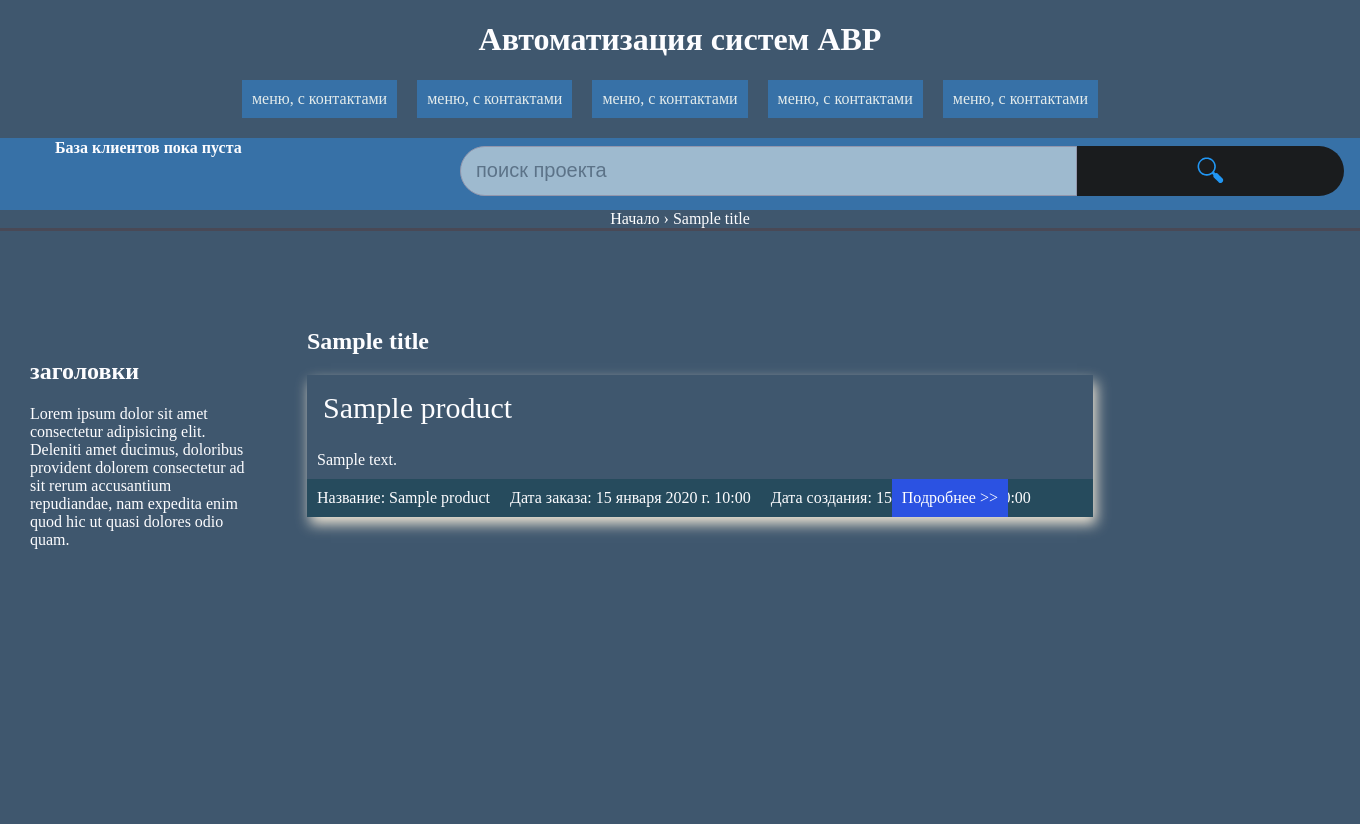
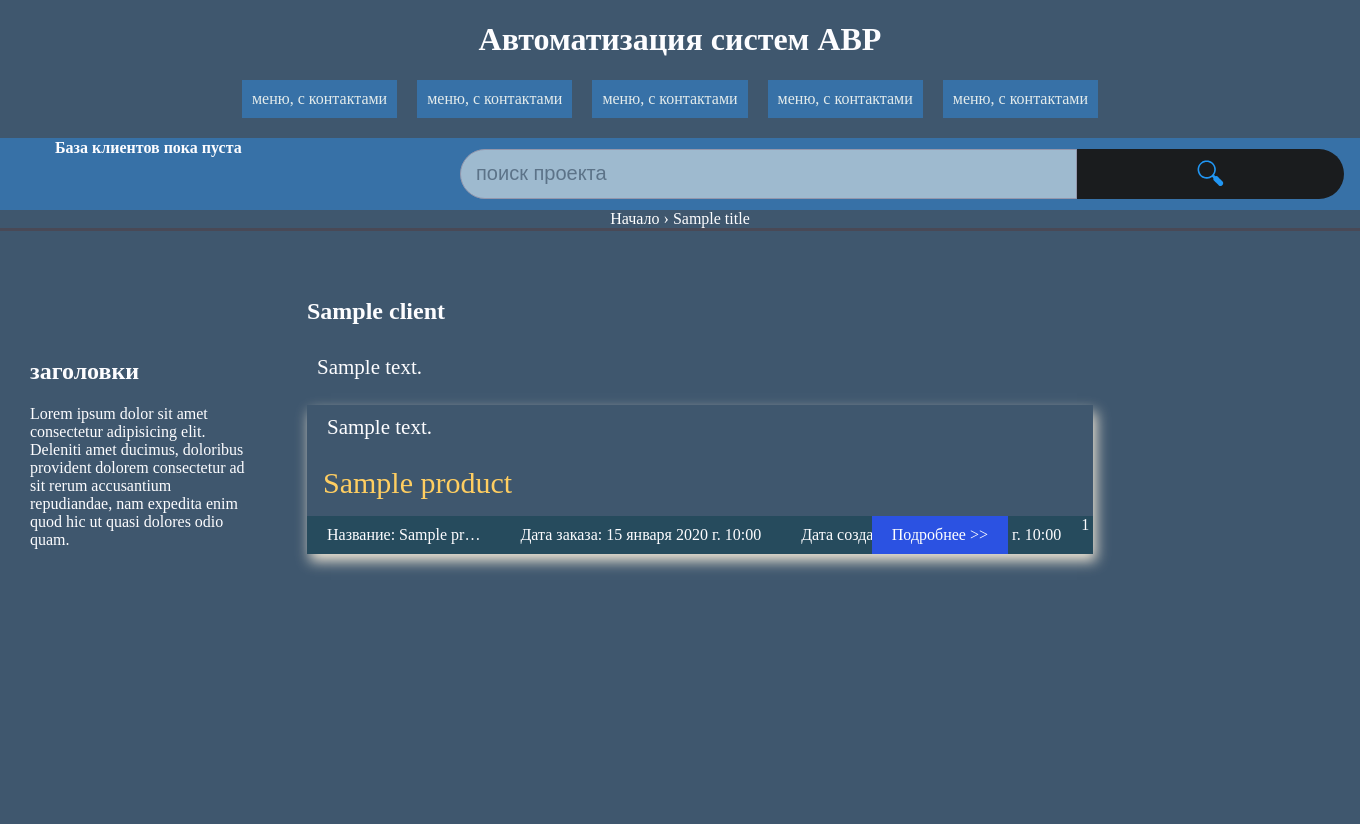
Before and after one commit to vikneo/Algorithm-for-AVR-systems, a Django app: template system_avr/templates/product/product_list.html in a window 1360 px wide. Shown: the top 824 px of the page. Run offline with Django 5.2, Linux system fonts and the light colour scheme; tables that the repository leaves empty hold one stand-in row (values such as "Sample post"); the template is opened without the code that fills it: values that come from a table or form of the project are taken from there, most other values are stand-ins (such as "Sample title", 1, 10 or a date in 2020); parts of the project's set-up code (start-up, migrations or seed data) failed here and were passed over; some web fonts are replaced.

Commit message:
update style for template product_list

```diff
--- a/system_avr/firmwares/views.py
+++ b/system_avr/firmwares/views.py
@@ -44,7 +44,7 @@ class SubjectDetailView(DetailView):
     def get_context_data(self, *args: Any, **kwargs: Any) -> dict[str, Any]:
         context = super().get_context_data(*args, **kwargs)
         context.update(
-            title=kwargs['object']
+            title=kwargs['object'],
         )
         return context
 
--- a/system_avr/static/assests/css/product_style.css
+++ b/system_avr/static/assests/css/product_style.css
@@ -4,9 +4,14 @@
     src: url("../fonts/Charlemagne-Bold.ttf") format('truetype');
 }
 
+p.client-descript {
+    padding-bottom: 25px;
+    font-size: 21px;
+}
+
 .section {
     flex-direction: column;
-    padding-top: 30px;
+    /* padding-top: 30px; */
     padding-left: 30px;
 }
 
@@ -20,6 +25,7 @@
     padding: 16px;
     font-size: 30px;
     font-family: 'Pixar';
+    color: #ffce61;
 }
 
 .product,
@@ -28,20 +34,16 @@
 .product-ready,
 .product-description,
 .product-link {
-    padding: 10px;
+    padding: 10px 20px;
 }
 
-/* .product-description {
-    padding: auto;
-} */
+.product-description {
+    font-size: 21px;
+}
 
 .box-short-detail {
     width: 100%;
     background: #264b5d;
-}
-
-span.span {
-
 }
 
 .product-link {
--- a/system_avr/static/assests/css/style.css
+++ b/system_avr/static/assests/css/style.css
@@ -103,7 +103,7 @@ li {
 .header-search-form {
     height: 45px;
     position: static;
-    padding-top: 10px;
+    padding-top: 13px;
     padding-left: 25px;
     align-items: center;
 }
--- a/system_avr/templates/product/product_list.html
+++ b/system_avr/templates/product/product_list.html
@@ -8,18 +8,21 @@
 <div class="center-sidebar">
     {% if subject.product_set.all %}
     <div class="flex section">
-        <h2>{{ title }}</h2>
+        <h2>{{ subject.client.name }}</h2>
+        <p class="client-descript">
+            {{ subject.client.description }}
+        </p>
         {% for product in subject.product_set.all %}
         <div class="section-box">
+            <div class="product-description">
+                {{ product.subject.description }}
+            </div>
             <div class="product-title">
                 {{ product }}
             </div>
-            <div class="product-description">
-                {{ product.descriiption }}
-            </div>
             <div class="flex box-short-detail">
                 <div class="product-name">
-                    <span class="span">Название: </span> {{ product.name}}
+                    <span class="span">Название: </span> {{ product.name|truncatechars:10 }}
                 </div>
                 <div class="product-created">
                     <span class="span">Дата заказа: </span> {{ product.date_order }}
@@ -30,6 +33,7 @@
                 <div class="product-link">
                     <a href="#">Подробнее >></a>
                 </div>
+                {{ page }}
             </div>
         </div>
         {% endfor %}
```
